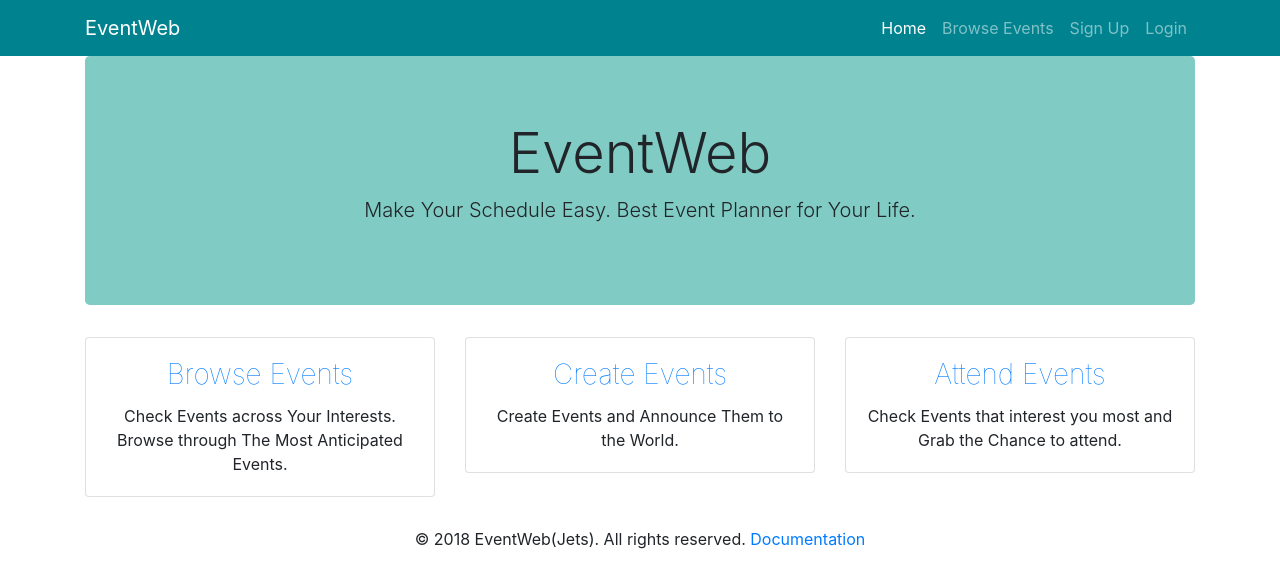
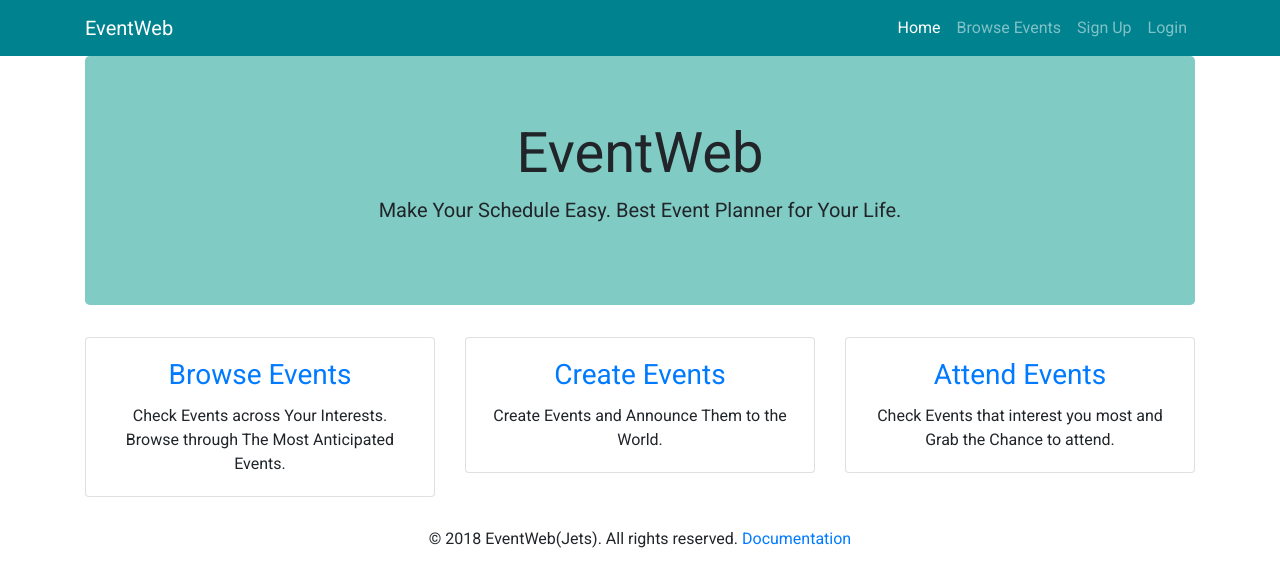
Before and after one commit to JetsMMU/EventWeb, a PHP site: page /home.php in a window 1280 px wide. Shown: the top 588 px of the page. Run offline with PHP 8.4, Linux system fonts and the light colour scheme.

Commit message:
update style

```diff
--- a/src/css/style.css
+++ b/src/css/style.css
@@ -1,3 +1,7 @@
+body {
+	font-family: 'Roboto', sans-serif;
+}
+
 .footer{
   margin-top: 30px;
 }
```
